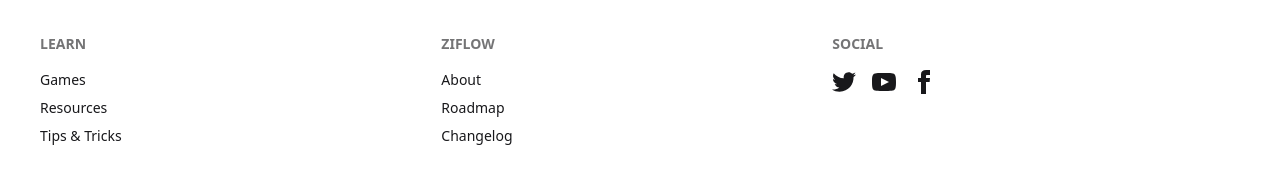
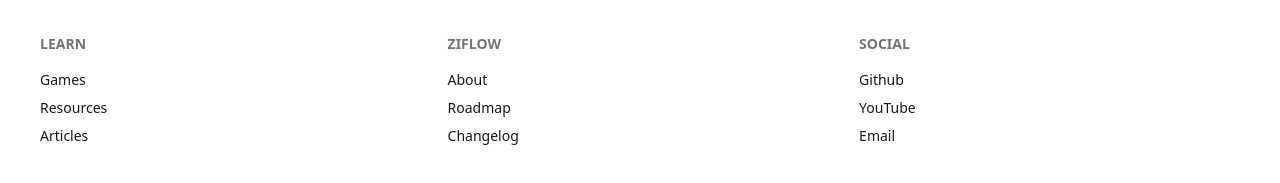
Before and after one commit to TheRobertLing/flowZH, a Vue app: page / in a window 1280 px wide. Shown: the part 1773-1956 px from the top of the page. Built offline with nearby package versions, Linux system fonts and the light colour scheme.

Commit message:
added redirect links

```diff
--- a/src/components/FooterComponent.vue
+++ b/src/components/FooterComponent.vue
@@ -1,27 +1,33 @@
-<script setup lang="ts"></script>
+<script setup lang="ts">
+import { RouterLink } from 'vue-router'
+</script>
 
 <template>
   <footer class="footer sm:footer-horizontal bg-base-100 shadow-sm text-base-content p-10">
     <!-- Learn Section -->
     <nav>
       <h6 class="footer-title">Learn</h6>
-      <a class="link link-hover">Games</a>
-      <a class="link link-hover">Resources</a>
-      <a class="link link-hover">Tips & Tricks</a>
+      <RouterLink to="/games" class="link link-hover">Games</RouterLink>
+      <RouterLink to="/resources" class="link link-hover">Resources</RouterLink>
+      <RouterLink to="/articles" class="link link-hover">Articles</RouterLink>
     </nav>
 
     <!-- Project Section -->
     <nav>
       <h6 class="footer-title">ZiFlow</h6>
-      <a class="link link-hover">About</a>
-      <a class="link link-hover">Roadmap</a>
-      <a class="link link-hover">Changelog</a>
+      <RouterLink to="/about" class="link link-hover">About</RouterLink>
+      <RouterLink to="/roadmap" class="link link-hover">Roadmap</RouterLink>
+      <RouterLink to="/changelog" class="link link-hover">Changelog</RouterLink>
     </nav>
 
     <!-- Connect Section -->
     <nav>
       <h6 class="footer-title">Social</h6>
-      <div class="grid grid-flow-col gap-4">
+      <a href="https://github.com/TheRobertLing" class="link link-hover" target="_blank">Github</a>
+      <a href="https://www.youtube.com/@RobertLing-r6v" class="link link-hover" target="_blank">YouTube</a>
+      <a href="mailto:lingrobert929@gmail.com" class="link link-hover">Email</a>
+
+      <!-- <div class="grid grid-flow-col gap-4">
         <a>
           <svg
             xmlns="http://www.w3.org/2000/svg"
@@ -61,7 +67,7 @@
             ></path>
           </svg>
         </a>
-      </div>
+      </div> -->
     </nav>
   </footer>
 </template>
```
